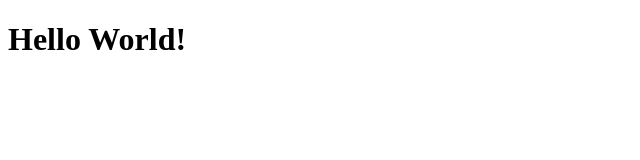
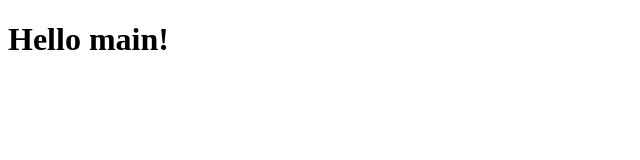
Before and after one commit to IgorSouzza/devmap, a React (Create React App) app: page / in a window 1280 px wide. Shown: the top 160 px of the page, without its empty margins (0-640 px from the left). Built offline with nearby package versions, Linux system fonts and the light colour scheme.

Commit message:
Adiciona arquivo de config do eslint e estrutura base da aplicacao

```diff
--- a/package.json
+++ b/package.json
@@ -8,6 +8,7 @@
     "react": "^16.8.6",
     "react-dom": "^16.8.6",
     "react-redux": "^7.1.0",
+    "react-router-dom": "^5.0.1",
     "react-scripts": "3.0.1",
     "redux": "^4.0.1",
     "redux-saga": "^1.0.4"
--- a/src/App.js
+++ b/src/App.js
@@ -1,10 +1,10 @@
 import React from 'react';
+
+import Routes from './routes/index';
 
 function App() {
   return (
-    <div className="App">
-      <h1>Hello World!</h1>
-    </div>
+    <Routes />
   );
 }
 
--- /dev/null
+++ b/src/pages/main/index.js
@@ -0,0 +1,9 @@
+import React from 'react';
+
+const Main = () => (
+  <>
+    <h1>Hello main!</h1>
+  </>
+);
+
+export default Main;
--- /dev/null
+++ b/src/routes/index.js
@@ -0,0 +1,16 @@
+import React from 'react';
+import { BrowserRouter, Route, Switch } from 'react-router-dom';
+
+import Main from '../pages/main';
+
+const Routes = () => (
+  <BrowserRouter>
+    <>
+      <Switch>
+        <Route exact path="/" component={Main} />
+      </Switch>
+    </>
+  </BrowserRouter>
+);
+
+export default Routes;
```
Also changed, not shown: .eslintrc.json (added), src/components/Sidebar/index.js (added), src/components/Sidebar/styles.js (added), src/pages/main/styles.js (added), 1 other file (tests, documents, lock files or other folders).
